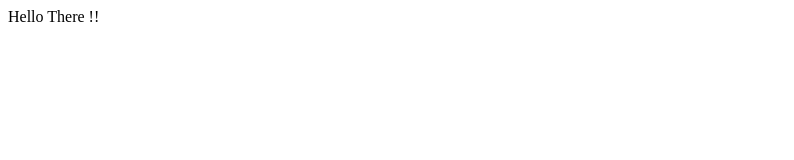
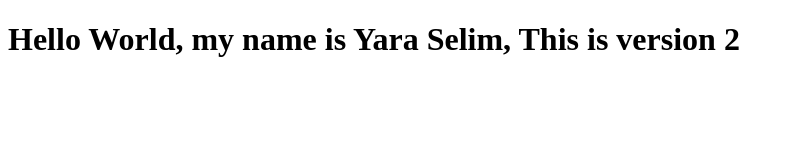
Before and after one commit to reemmohamedamr/capstone, a plain HTML site: page Index.html in a window 1280 px wide. Shown: the whole page, without its empty margins (0-794 px from the left). Drawn offline with Linux system fonts and the light colour scheme.

Commit message:
add titleto html file

```diff
--- a/Index.html
+++ b/Index.html
@@ -1,3 +1,11 @@
 <!DOCTYPE html>
-<head></head>
-<body>Hello There !!</body>
+<html>
+<head>
+    <title>
+        Capstone
+    </title>
+</head>
+	<body>
+		<h1>Hello World, my name is Yara Selim, This is version 2</h1>
+	</body>
+</html>
```
